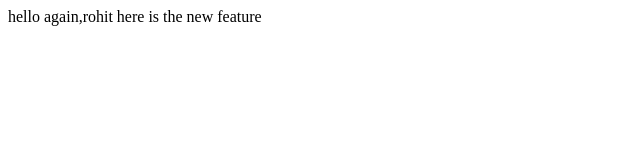
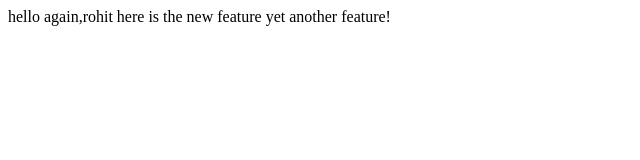
Before and after one commit to rohit026/BR, a plain HTML site: page index.html in a window 1280 px wide. Shown: the whole page, without its empty margins (0-640 px from the left). Drawn offline with Linux system fonts and the light colour scheme.

Commit message:
added new line

```diff
--- a/index.html
+++ b/index.html
@@ -6,5 +6,6 @@
 	<body>
 		hello again,rohit
 		here is the new feature
+		yet another feature!
 	</body>
 </html>
```
